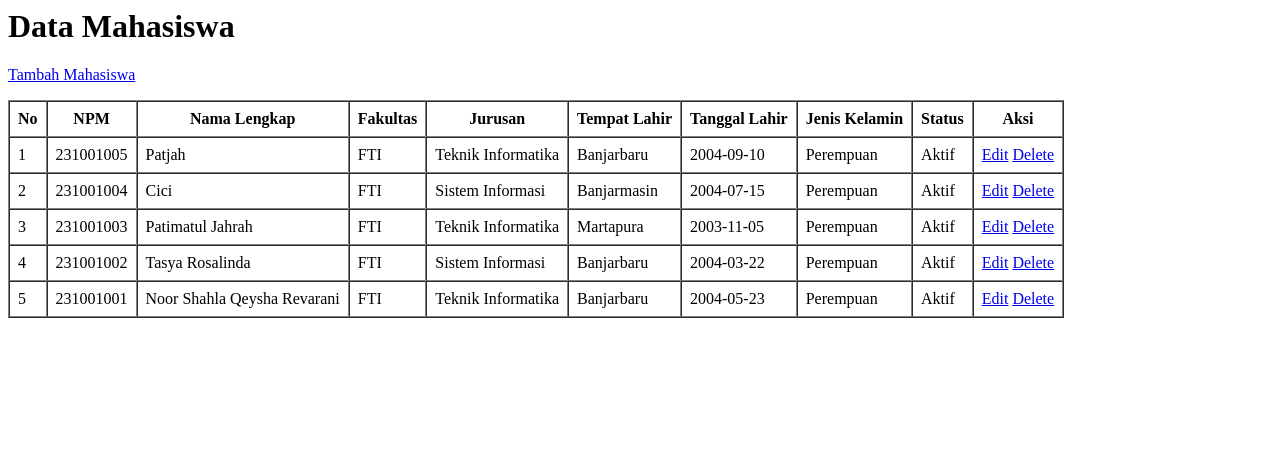
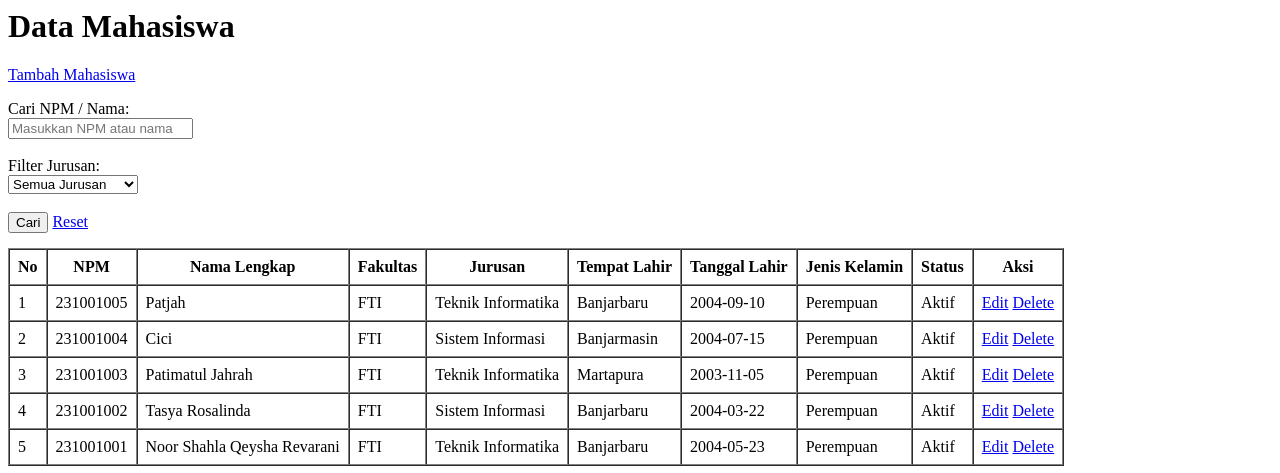
Before and after one commit to tasyalraa/mvc_mahasiswa_kelompok5, a PHP site: page /mvc_mahasiswa_kelompok5/mahasiswa in a window 1280 px wide. Shown: the top 473 px of the page. Run offline with PHP 8.4, Linux system fonts and the light colour scheme; data comes from the database, SQL or seed files in the repository.

Commit message:
Sesi 6 - tambah form search dan filter

```diff
--- a/app/views/mahasiswa/index.php
+++ b/app/views/mahasiswa/index.php
@@ -10,6 +10,33 @@
     <a href="<?= BASEURL; ?>/mahasiswa/create">Tambah Mahasiswa</a>
 </p>
 
+<form action="<?= BASEURL; ?>/mahasiswa" method="GET" style="margin-bottom: 15px;">
+    <label>Cari NPM / Nama:</label><br>
+    <input
+        type="text"
+        name="search"
+        value="<?= htmlspecialchars($search ?? ''); ?>"
+        placeholder="Masukkan NPM atau nama"
+    >
+
+    <br><br>
+
+    <label>Filter Jurusan:</label><br>
+    <select name="jurusan">
+        <option value="">Semua Jurusan</option>
+        <option value="Teknik Informatika" <?= ($jurusan ?? '') === 'Teknik Informatika' ? 'selected' : ''; ?>>
+            Teknik Informatika
+        </option>
+        <option value="Sistem Informasi" <?= ($jurusan ?? '') === 'Sistem Informasi' ? 'selected' : ''; ?>>
+            Sistem Informasi
+        </option>
+    </select>
+
+    <br><br>
+
+    <button type="submit">Cari</button>
+    <a href="<?= BASEURL; ?>/mahasiswa">Reset</a>
+</form>
 <table border="1" cellpadding="8" cellspacing="0">
     <thead>
         <tr>
```
